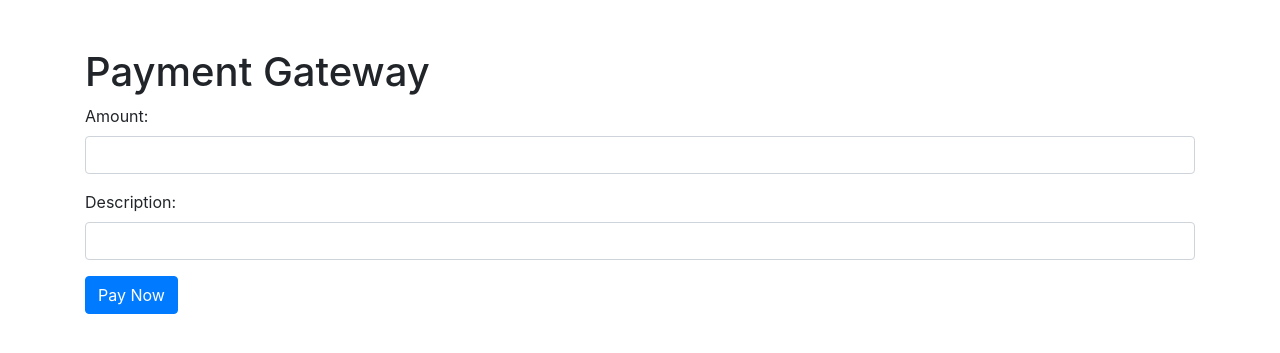
After one commit to jksingh07/E-Learning-Platform, a Django app: page /payment/ in a window 1280 px wide. The commit adds this page. Shown: the top 353 px of the page. Run offline with Django 4.2, Linux system fonts and the light colour scheme; some libraries are stand-ins or nearby versions.

Commit message:
ADD: Payment Gateway

```diff
--- a/main/admin.py
+++ b/main/admin.py
@@ -1,7 +1,7 @@
 from django.contrib import admin
 
 # Register your models here.
-from .models import Student, Faculty, Course, Department, Assignment, Announcement
+from .models import Student, Faculty, Course, Department, Assignment, Announcement, Payment
 
 admin.site.register(Student)
 admin.site.register(Faculty)
@@ -9,3 +9,4 @@ admin.site.register(Course)
 admin.site.register(Department)
 admin.site.register(Assignment)
 admin.site.register(Announcement)
+admin.site.register(Payment)
--- /dev/null
+++ b/main/templates/main/payment.html
@@ -0,0 +1,26 @@
+<!DOCTYPE html>
+<html>
+<head>
+    <title>Payment Gateway</title>
+    <link rel="stylesheet" href="https://stackpath.bootstrapcdn.com/bootstrap/4.5.2/css/bootstrap.min.css">
+</head>
+<body>
+    <div class="container">
+        <h1 class="mt-5">Payment Gateway</h1>
+        <form method="POST" action="{% url 'payment' %}">
+            {% csrf_token %}
+            <div class="form-group">
+                <label for="amount">Amount:</label>
+                <input type="text" class="form-control" name="amount" id="amount">
+            </div>
+            <div class="form-group">
+                <label for="description">Description:</label>
+                <input type="text" class="form-control" name="description" id="description">
+            </div>
+            <button type="submit" class="btn btn-primary">Pay Now</button>
+        </form>
+    </div>
+
+    <script src="https://stackpath.bootstrapcdn.com/bootstrap/4.5.2/js/bootstrap.min.js"></script>
+</body>
+</html>
--- a/main/urls.py
+++ b/main/urls.py
@@ -49,4 +49,5 @@ urlpatterns = [
          name='changePhotoFaculty'),
     path('search/', views.search, name='search'),
     path('error/', views.error, name='error'),
+    path('payment/', views.payment, name='payment'),
 ]
--- a/main/views.py
+++ b/main/views.py
@@ -1,7 +1,7 @@
 import datetime
 from django.shortcuts import redirect, render
 from django.contrib import messages
-from .models import Student, Course, Announcement, Assignment, Submission, Material, Faculty, Department
+from .models import Student, Course, Announcement, Assignment, Submission, Material, Faculty, Department, Payment
 from django.template.defaulttags import register
 from django.db.models import Count, Q
 from django.http import HttpResponseRedirect
@@ -733,3 +733,14 @@ def guestFaculty(request):
         return redirect('facultyCourses')
     except:
         return redirect('std_login')
+
+
+def payment(request):
+    if request.method == 'POST':
+        amount = request.POST['amount']
+        description = request.POST['description']
+        payment = Payment.objects.create(amount=amount, description=description)
+        # Perform payment processing and redirect to success/failure page
+        return render(request, 'payment_success.html', {'payment': payment})
+    else:
+        return render(request, 'main/payment.html')
--- a/templates/index.html
+++ b/templates/index.html
@@ -43,6 +43,11 @@
                         data-bs-placement="bottom" title="Show all courses">Courses</a>
                   </li>
                   <li class="nav-item">
+                     <a class="nav-link active fw-bold" href="{% block membership %}{% endblock %}" data-bs-toggle="tooltip"
+                        data-bs-placement="bottom" title="Subscription">Membership</a>
+                  </li>
+
+                  <li class="nav-item">
                      <a class="nav-link active fw-bold" href="{% url 'std_logout' %}" data-bs-toggle="tooltip"
                         data-bs-placement="bottom" title="Log out">Log out</a>
                   </li>
```
Also changed, not shown: main/models.py (+39 -1 lines), main/templates/main/all-courses.html (+12 -1 lines), db.sqlite3, 1 other file.
